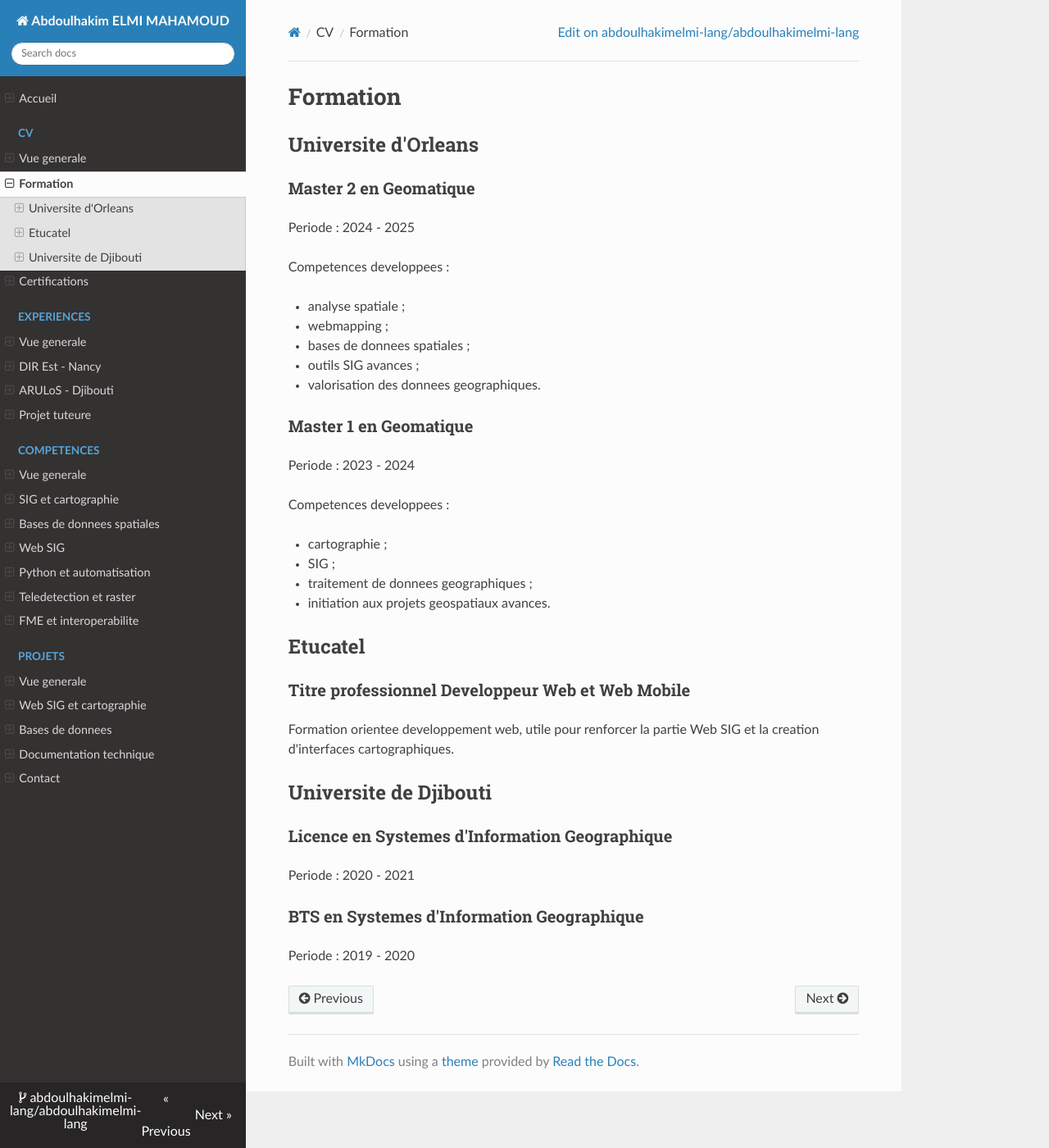
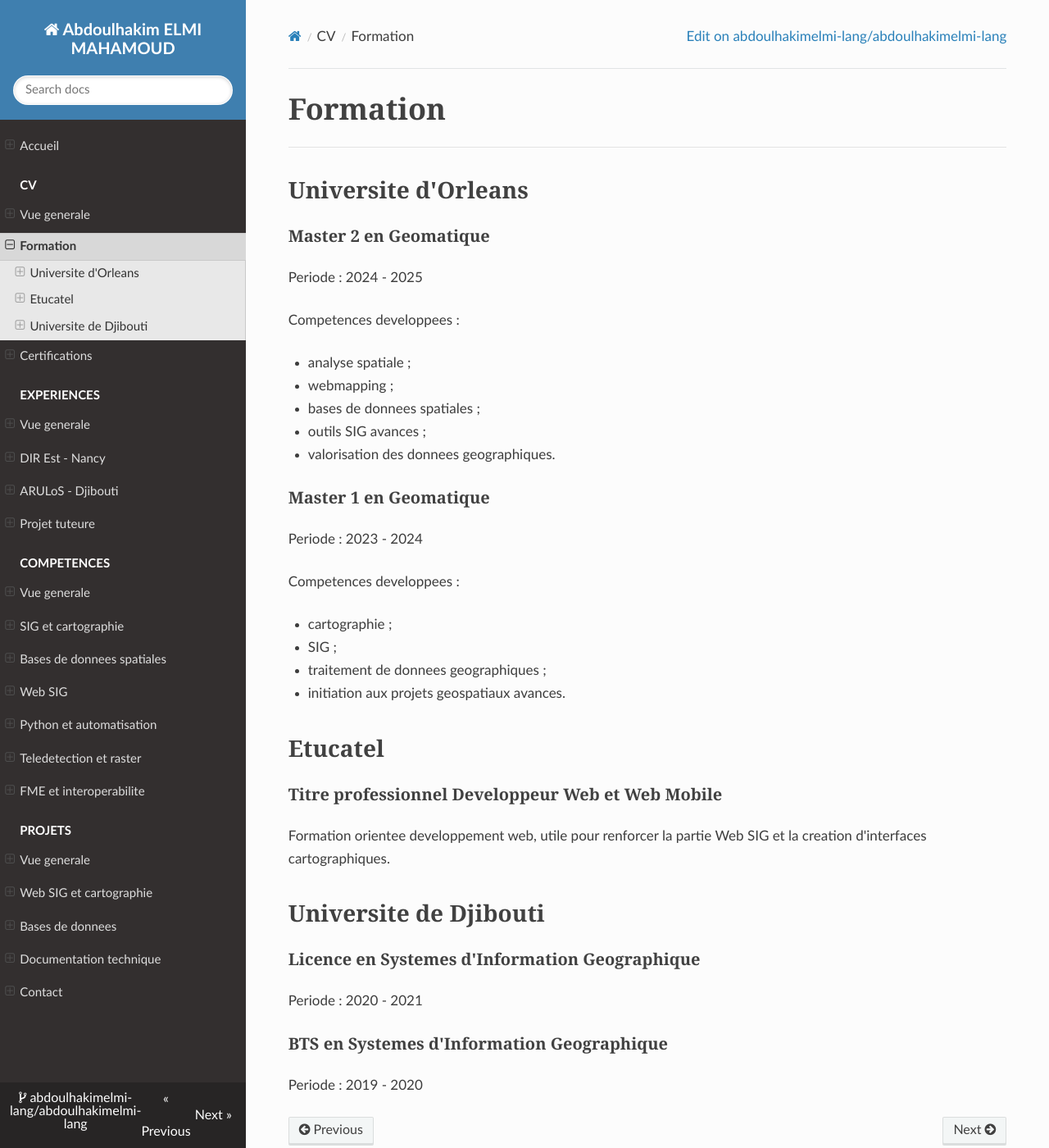
Before and after one commit to abdoulhakimelmi-lang/abdoulhakimelmi-lang, an MkDocs documentation site: the page built from docs/cv/formation.md, in a window 1280 px wide and 1400 px high. Shown: the whole window at 82% size. Built offline with MkDocs 1.6.1, drawn with Linux system fonts in a browser that asks for light colours; nearby versions of some CDN libraries.

Commit message:
Add new color variables and update styles

```diff
--- a/docs/stylesheets/extra.css
+++ b/docs/stylesheets/extra.css
@@ -1,42 +1,114 @@
 :root {
-  --hakim-teal: #0f766e;
-  --hakim-orange: #f97316;
-  --hakim-ink: #12201f;
+  --hakim-blue: #3f7faf;
+  --hakim-dark: #332f2f;
+  --hakim-text: #3d3d3d;
+  --hakim-gold: #f0b63d;
+  --hakim-green: #8dbb3d;
 }
 
-.md-typeset h1 {
-  color: var(--hakim-teal);
-  font-weight: 800;
+body {
+  color: var(--hakim-text);
 }
 
-.md-typeset h2 {
+.wy-side-nav-search {
+  background: var(--hakim-blue);
+  padding: 22px 16px 18px;
+}
+
+.wy-side-nav-search > a,
+.wy-side-nav-search .wy-dropdown > a {
+  color: #ffffff;
+  font-size: 20px;
+  font-weight: 700;
+  line-height: 1.15;
+}
+
+.wy-side-nav-search input[type="text"] {
+  border-radius: 22px;
+  border: 1px solid rgba(255, 255, 255, 0.65);
+  box-shadow: inset 0 1px 4px rgba(0, 0, 0, 0.18);
+  font-size: 15px;
+  padding: 8px 14px;
+}
+
+.wy-nav-side {
+  background: var(--hakim-dark);
+}
+
+.wy-menu-vertical header,
+.wy-menu-vertical p.caption {
+  color: #ffffff;
+  font-size: 15px;
   font-weight: 700;
 }
 
-.hero-actions {
-  display: flex;
-  flex-wrap: wrap;
-  gap: 12px;
-  margin: 24px 0 28px;
+.wy-menu-vertical a {
+  color: #dedede;
+  font-size: 15px;
+  line-height: 1.35;
+  padding-bottom: 10px;
+  padding-top: 10px;
 }
 
-.primary-button,
-.secondary-button {
-  border-radius: 6px;
-  display: inline-block;
-  font-weight: 700;
-  padding: 10px 16px;
-  text-decoration: none;
+.wy-menu-vertical a:hover {
+  background: #464141;
+  color: #ffffff;
 }
 
-.primary-button {
-  background: var(--hakim-teal);
-  color: #ffffff !important;
+.wy-menu-vertical li.current > a,
+.wy-menu-vertical li.on a {
+  background: #d8d8d8;
+  border-right: 0;
+  color: #333333;
+  font-weight: 700;
 }
 
-.secondary-button {
-  border: 1px solid var(--hakim-teal);
-  color: var(--hakim-teal) !important;
+.wy-menu-vertical li.current {
+  background: #e8e8e8;
+}
+
+.wy-menu-vertical li.current a {
+  color: #333333;
+}
+
+.wy-nav-content {
+  max-width: none;
+}
+
+.rst-content h1,
+.rst-content h2,
+.rst-content h3 {
+  color: #414141;
+  font-family: Georgia, "Times New Roman", serif;
+  font-weight: 700;
+}
+
+.rst-content h1 {
+  border-bottom: 1px solid #e3e3e3;
+  font-size: 36px;
+  margin-bottom: 28px;
+  padding-bottom: 22px;
+}
+
+.rst-content h2 {
+  font-size: 28px;
+  margin-top: 32px;
+}
+
+.rst-content p,
+.rst-content li {
+  font-size: 17px;
+  line-height: 1.65;
+}
+
+.geomatique-banner {
+  border-bottom: 1px solid #e3e3e3;
+  display: block;
+  margin: 8px 0 28px;
+  max-height: 360px;
+  object-fit: contain;
+  padding-bottom: 22px;
+  width: 100%;
 }
 
 .tool-grid {
@@ -50,7 +122,18 @@
   height: 30px;
 }
 
-.md-typeset table:not([class]) {
-  border-radius: 6px;
+.rst-content table.docutils {
+  border-radius: 4px;
   overflow: hidden;
 }
+
+@media screen and (max-width: 768px) {
+  .rst-content h1 {
+    font-size: 30px;
+  }
+
+  .wy-side-nav-search > a,
+  .wy-side-nav-search .wy-dropdown > a {
+    font-size: 18px;
+  }
+}
```
